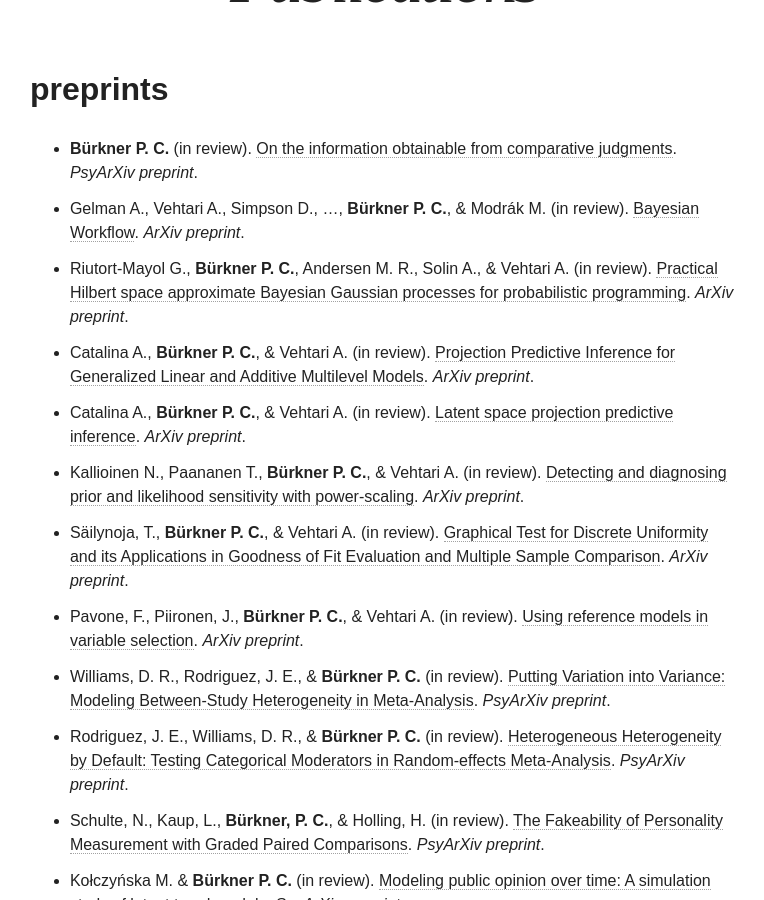
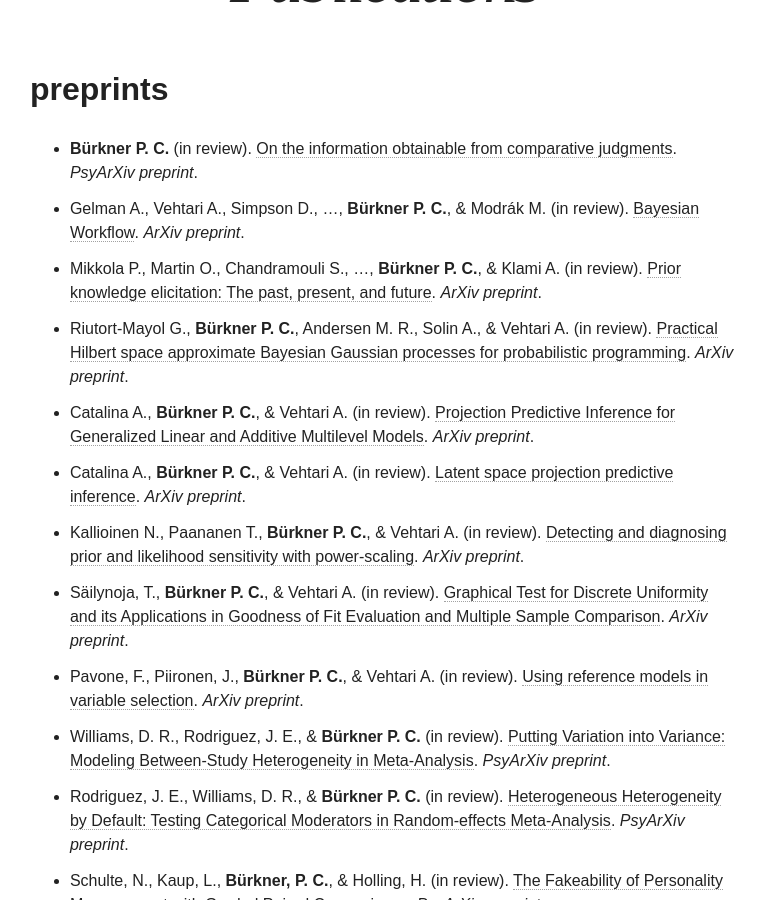
Before and after one commit to paul-buerkner/paul-buerkner.github.io, a Jekyll site: the page built from publications/index.md, in a window 1280 px wide and 900 px high, scrolled down 533 px. Shown: the whole window, without its empty margins (256-1020 px from the left). Built offline with Jekyll 4.4.1, drawn with Linux system fonts in a browser that asks for light colours; nearby versions of some CDN libraries.

Commit message:
add new preprint

```diff
--- a/publications/index.md
+++ b/publications/index.md
@@ -8,6 +8,7 @@ excerpt: "A list of my publications"
 
 * **Bürkner P. C.** (in review). [On the information obtainable from comparative judgments](https://psyarxiv.com/j5efn/). *PsyArXiv preprint*.
 * Gelman A., Vehtari A., Simpson D., ..., **Bürkner P. C.**, & Modrák M. (in review). [Bayesian Workflow](https://arxiv.org/abs/2011.01808). *ArXiv preprint*.
+* Mikkola P., Martin O., Chandramouli S., ..., **Bürkner P. C.**, & Klami A. (in review). [Prior knowledge elicitation: The past, present, and future](https://arxiv.org/abs/2112.01380). *ArXiv preprint*.
 * Riutort-Mayol G., **Bürkner P. C.**, Andersen M. R., Solin A., & Vehtari A. (in review). [Practical Hilbert space approximate Bayesian Gaussian processes for probabilistic programming](http://arxiv.org/abs/2004.11408). *ArXiv preprint*.
 * Catalina A., **Bürkner P. C.**, & Vehtari A. (in review). [Projection Predictive Inference for Generalized Linear and Additive Multilevel Models](https://arxiv.org/abs/2010.06994). *ArXiv preprint*.
 * Catalina A., **Bürkner P. C.**, & Vehtari A. (in review). [Latent space projection predictive inference](https://arxiv.org/abs/2109.04702). *ArXiv preprint*.
```
